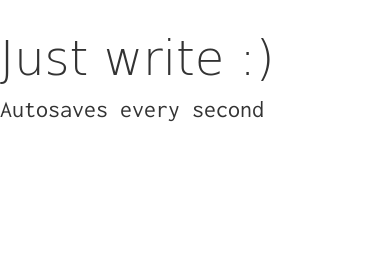
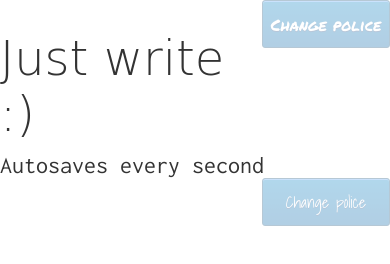
Before and after one commit to Wozacosta/light-text-editor, a plain HTML site: page index.html in a window 390 px wide. Drawn offline with nearby package versions, Linux system fonts and the light colour scheme; a web font is replaced by a local one.

Commit message:
Add police button interactions. Using jquery and mixing both.

```diff
--- a/app.js
+++ b/app.js
@@ -1,10 +1,48 @@
-document.getElementById("heading").innerHTML = localStorage["title"] || "Just write :)";
-document.getElementById("content").innerHTML = localStorage["text"] || "Autosaves every second";
+var heading = document.getElementById("heading");
+var content = document.getElementById("content");
+
+heading.innerText = localStorage["title"] || "Just write :)";
+content.innerText = localStorage["text"] || "Autosaves every second";
 
 setInterval(function(){
-   localStorage["title"] = document.getElementById("heading").innerHTML;
-    localStorage["text"] = document.getElementById("content").innerHTML;
+   localStorage["title"] = heading.innerText;
+    localStorage["text"] = content.innerText;
 
     // Sets title of page = heading of document
     document.title = localStorage["title"];
 }, 1000);
+
+heading.onfocus = function(){
+    $("#policeBtn1").addClass("display");
+    $("#policeBtn1").removeClass("hidden");
+}
+
+heading.addEventListener("focusout", function() { //onfocusout gives problems on chrome, using addeventlistener instead
+        $("#policeBtn1").addClass("hidden");
+        $("#policeBtn1").removeClass("display");
+    }
+);
+
+content.onfocus = function(){
+    $("#policeBtn2").addClass("display");
+    $("#policeBtn2").removeClass("hidden");
+}
+
+content.addEventListener("focusout", function() { //onfocusout gives problems on chrome, using addeventlistener instead
+        $("#policeBtn2").addClass("hidden");
+        $("#policeBtn2").removeClass("display");
+    }
+);
+
+$("#policeBtn1").click(function(event) {
+    heading.classList.toggle("police2");
+    heading.classList.toggle("police1");
+    $("#policeBtn1").toggleClass("police2 police1");
+});
+
+
+$("#policeBtn2").click(function(event) {
+    content.classList.toggle("police3");
+    content.classList.toggle("police4");
+    $("#policeBtn2").toggleClass("police3 police4");
+});
--- a/index.html
+++ b/index.html
@@ -5,11 +5,20 @@
     <meta name="viewport" content="width=device-width, initial-scale=1">
     <title>light-textedit</title>
     <link href="https://fonts.googleapis.com/css?family=Bungee+Inline|Inconsolata:400,700" rel="stylesheet">
+    <link href="https://fonts.googleapis.com/css?family=Permanent+Marker" rel="stylesheet">
+    <link href="https://fonts.googleapis.com/css?family=Shadows+Into+Light" rel="stylesheet">
     <link rel="stylesheet" href="style.css">
+    <script
+            src="https://code.jquery.com/jquery-3.1.1.min.js"
+            integrity="sha256-hVVnYaiADRTO2PzUGmuLJr8BLUSjGIZsDYGmIJLv2b8="
+            crossorigin="anonymous"></script>
 </head>
 <body>
-<div id="heading" contenteditable="true"></div>
-<div id="content" contenteditable="true"></div>
+<button id="policeBtn1" class="hidden police2">Change police</button>
+<div id="heading" class="police1" contenteditable="true"></div>
+
+<div id="content" class="police3" contenteditable="true"></div>
+<button id="policeBtn2" class="hidden police4">Change police</button>
 
 
 <script src="app.js"></script>
--- a/style.css
+++ b/style.css
@@ -15,12 +15,81 @@ div:focus{
 }
 
 #heading{
-    font-family: 'Bungee Inline', cursive;
     font-size: 48px;
     padding-top: 30px;
 }
 
 #content{
+
     padding-top: 10px;
     font-size: 24px;
 }
+
+button {
+    -moz-box-shadow:inset 0px 1px 0px 0px #54a3f7;
+    -webkit-box-shadow:inset 0px 1px 0px 0px #54a3f7;
+    box-shadow:inset 0px 1px 0px 0px #54a3f7;
+    background:-webkit-gradient(linear, left top, left bottom, color-stop(0.05, #007dc1), color-stop(1, #0061a7));
+    background:-moz-linear-gradient(top, #007dc1 5%, #0061a7 100%);
+    background:-webkit-linear-gradient(top, #007dc1 5%, #0061a7 100%);
+    background:-o-linear-gradient(top, #007dc1 5%, #0061a7 100%);
+    background:-ms-linear-gradient(top, #007dc1 5%, #0061a7 100%);
+    background:linear-gradient(to bottom, #007dc1 5%, #0061a7 100%);
+    filter:progid:DXImageTransform.Microsoft.gradient(startColorstr='#007dc1', endColorstr='#0061a7',GradientType=0);
+    background-color:#007dc1;
+    -moz-border-radius:3px;
+    -webkit-border-radius:3px;
+    border-radius:3px;
+    border:1px solid #124d77;
+    display:inline-block;
+    cursor:pointer;
+    color:#ffffff;
+    font-size:1rem;
+    padding:3px 5px;
+    text-decoration:none;
+    text-shadow:0px 1px 0px #154682;
+    float: right;
+    width:  8rem;
+    height: 3rem;
+    transition: opacity 0.3s;
+}
+button:hover {
+    background:-webkit-gradient(linear, left top, left bottom, color-stop(0.05, #0061a7), color-stop(1, #007dc1));
+    background:-moz-linear-gradient(top, #0061a7 5%, #007dc1 100%);
+    background:-webkit-linear-gradient(top, #0061a7 5%, #007dc1 100%);
+    background:-o-linear-gradient(top, #0061a7 5%, #007dc1 100%);
+    background:-ms-linear-gradient(top, #0061a7 5%, #007dc1 100%);
+    background:linear-gradient(to bottom, #0061a7 5%, #007dc1 100%);
+    filter:progid:DXImageTransform.Microsoft.gradient(startColorstr='#0061a7', endColorstr='#007dc1',GradientType=0);
+    opacity: 1;
+    background-color:#0061a7;
+}
+button:active {
+
+    /*top:1px;*/
+}
+
+
+.hidden{
+    opacity: 0.3;
+}
+
+.display{
+    opacity: 1;
+}
+
+.police1 {
+    font-family: 'Bungee Inline', cursive;
+}
+
+.police2{
+    font-family: 'Permanent Marker', cursive;
+}
+
+.police3{
+    font-family: 'Inconsolata', sans-serif;
+}
+
+.police4{
+    font-family: 'Shadows Into Light', cursive;
+}
```
Also changed, not shown: 1 other file.
